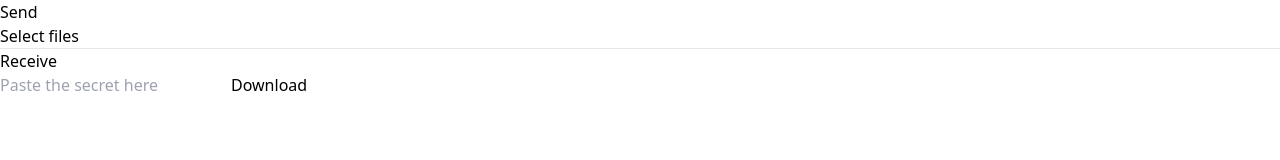
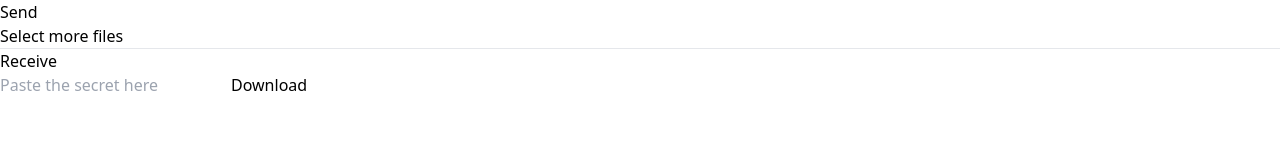
Before and after one commit to israelyago/QuickSend, a React (Vite) app: page / in a window 1280 px wide. Shown: the top 160 px of the page. Built offline with nearby package versions, Linux system fonts and the light colour scheme.

Commit message:
Allow more files to be added

```diff
--- a/src/App.tsx
+++ b/src/App.tsx
@@ -1,33 +1,40 @@
 import { useState } from "react";
 import { invoke } from "@tauri-apps/api/tauri";
 import { open as openFileDialog } from "@tauri-apps/api/dialog";
-import toast, { Toaster } from 'react-hot-toast';
+import toast, { Toaster } from "react-hot-toast";
 import "./App.css";
 
 interface GetShareCodeResponse {
-  doc_ticket: string,
+  doc_ticket: string;
 }
 
 function App() {
   const [blob_ticket, setBlobTicket] = useState("");
   const [doc_ticket, setDocTicket] = useState("");
+  const [pathsSelected, setPathsSelected] = useState([""]);
 
   async function get_blob() {
     let toast_id = toast.loading("Downloading ...");
-    invoke<string>("get_blob", { getBlobRequest: { blob_ticket: blob_ticket } })
-    .then(msg => {
+    invoke<string>("get_blob", {
+      getBlobRequest: { blob_ticket: blob_ticket },
+    }).then(
+      (msg) => {
         toast.success(<p>{msg}</p>, {
           id: toast_id,
-      })
-    }, err => {
+        });
+      },
+      (err) => {
         toast.error(<b>{err}</b>, {
           id: toast_id,
-      })
         });
+      },
+    );
   }
 
   async function get_share_code(paths: string[]) {
-    let r: GetShareCodeResponse = await invoke("get_share_code", { getShareCodeRequest: { files: paths } });
+    let r: GetShareCodeResponse = await invoke("get_share_code", {
+      getShareCodeRequest: { files: paths },
+    });
     if (r["doc_ticket"]) {
       setDocTicket(r["doc_ticket"]);
     } else {
@@ -39,12 +46,16 @@ function App() {
     openFileDialog({
       title: "Select the files to be sent",
       multiple: true,
-    }).then(async paths => {
+    })
+      .then(async (paths) => {
         if (paths === null || paths instanceof String) {
           return;
         }
-      await get_share_code(paths as string[]);
-    }).catch(console.error);
+        const all_paths = [...new Set([...pathsSelected, ...paths])];
+        setPathsSelected(all_paths);
+        await get_share_code(all_paths);
+      })
+      .catch(console.error);
   }
 
   return (
@@ -56,15 +67,25 @@ function App() {
         }}
       >
         <h2 className="text-3xl text-center dark:text-gray-300">Send</h2>
-        <button className="w-fit self-center p-3 rounded-2xl border-4 border-slate-700 hover:bg-slate-700 hover:text-slate-50 dark:text-gray-300"
-          onClick={show_file_dialog}>Select files</button>
+        <button
+          className="w-fit self-center p-3 rounded-2xl border-4 border-slate-700 hover:bg-slate-700 hover:text-slate-50 dark:text-gray-300"
+          onClick={show_file_dialog}
+        >
+          {pathsSelected.length == 0 ? "Select files" : "Select more files"}
+        </button>
 
+        <div>
+          {pathsSelected.map((p) => {
+            return <div className="dark:text-gray-300">{p}</div>;
+          })}
+        </div>
 
-        {doc_ticket ? <div className="">
+        {doc_ticket ? (
+          <div className="">
             <h3 className="dark:text-gray-300">Super secret code:</h3>
             <p className="dark:text-gray-300">{doc_ticket}</p>
-        </div>: null}
-
+          </div>
+        ) : null}
       </form>
       <hr className="dark:border-zinc-700" />
 
@@ -84,17 +105,20 @@ function App() {
         />
         <button
           className="p-3 rounded-2xl border-4 border-slate-700 hover:bg-slate-700 hover:text-slate-50 dark:text-gray-300"
-          type="submit">Download</button>
+          type="submit"
+        >
+          Download
+        </button>
       </form>
 
       <Toaster
         position="bottom-center"
         toastOptions={{
-          className: '',
+          className: "",
           duration: 5000,
           style: {
-            background: '#363636',
-            color: '#fff',
+            background: "#363636",
+            color: "#fff",
           },
         }}
       />
```
Lines whose indentation alone changed are shown as unchanged.
